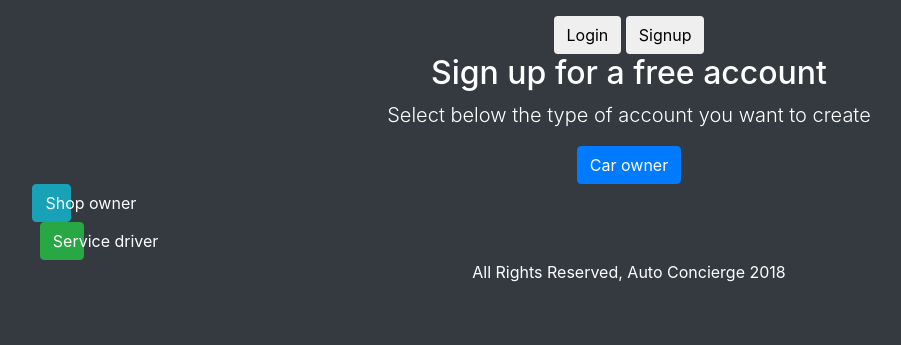
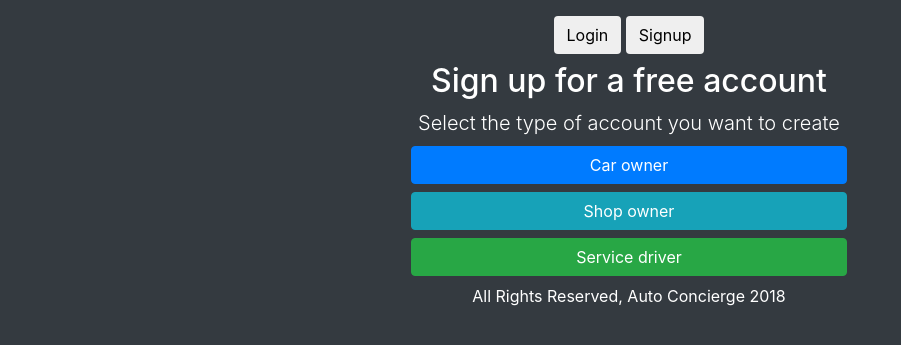
Before and after one commit to njang/autoConcierge, a Django app: page /signup/ in a window 1280 px wide. Shown: the top 345 px of the page, without its empty margins (11-912 px from the left). Run offline with Django 3.2, Linux system fonts and the light colour scheme; some libraries are stand-ins or nearby versions.

Commit message:
Revise styling of signup page

```diff
--- a/main_app/templates/signup.html
+++ b/main_app/templates/signup.html
@@ -1,15 +1,15 @@
 {% extends 'base.html' %}
 
 {% block content %}
-	<h2>Sign up for a free account</h2>
-	<p class='lead'>Select below the type of account you want to create</p>
-	<div class='row'>
-		<a href='/signup/carowner' class='col col-md-4 offset-md-4'><button class='btn btn-primary'>Car owner</button></a>
+	<h2 class='my-2'>Sign up for a free account</h2>
+	<p class='lead my-2'>Select the type of account you want to create</p>
+	<div class='row my-2'>
+		<a href='/signup/carowner' class='btn btn-primary col-6 offset-3 col-md-4 offset-md-4'>Car owner</a>
 	</div>
-	<div class='row'>
-		<a href='/signup/shopowner'><button class='btn btn-info col col-md-4 offset-md-4'>Shop owner</button></a>
+	<div class='row my-2'>
+		<a href='/signup/shopowner' class='btn btn-info col-6 offset-3 col-md-4 offset-md-4'>Shop owner</a>
 	</div>
-	<div class='row'>
-		<a href='/signup/servicedriver'><button class='btn btn-success col col-md-4 offset-md-4'>Service driver</button></a>
+	<div class='row my-2'>
+		<a href='/signup/servicedriver' class='btn btn-success col-6 offset-3 col-md-4 offset-md-4'>Service driver</a>
 	</div>
 {% endblock %}
```
